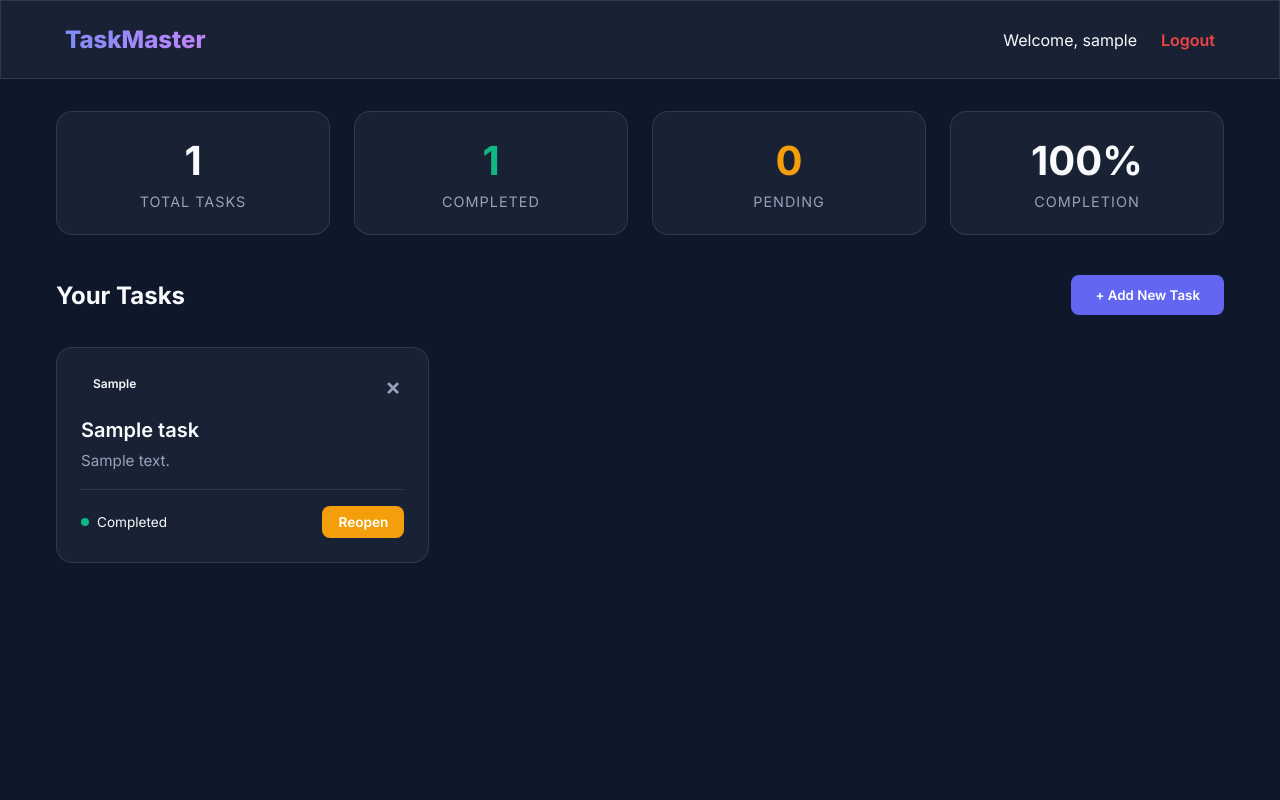
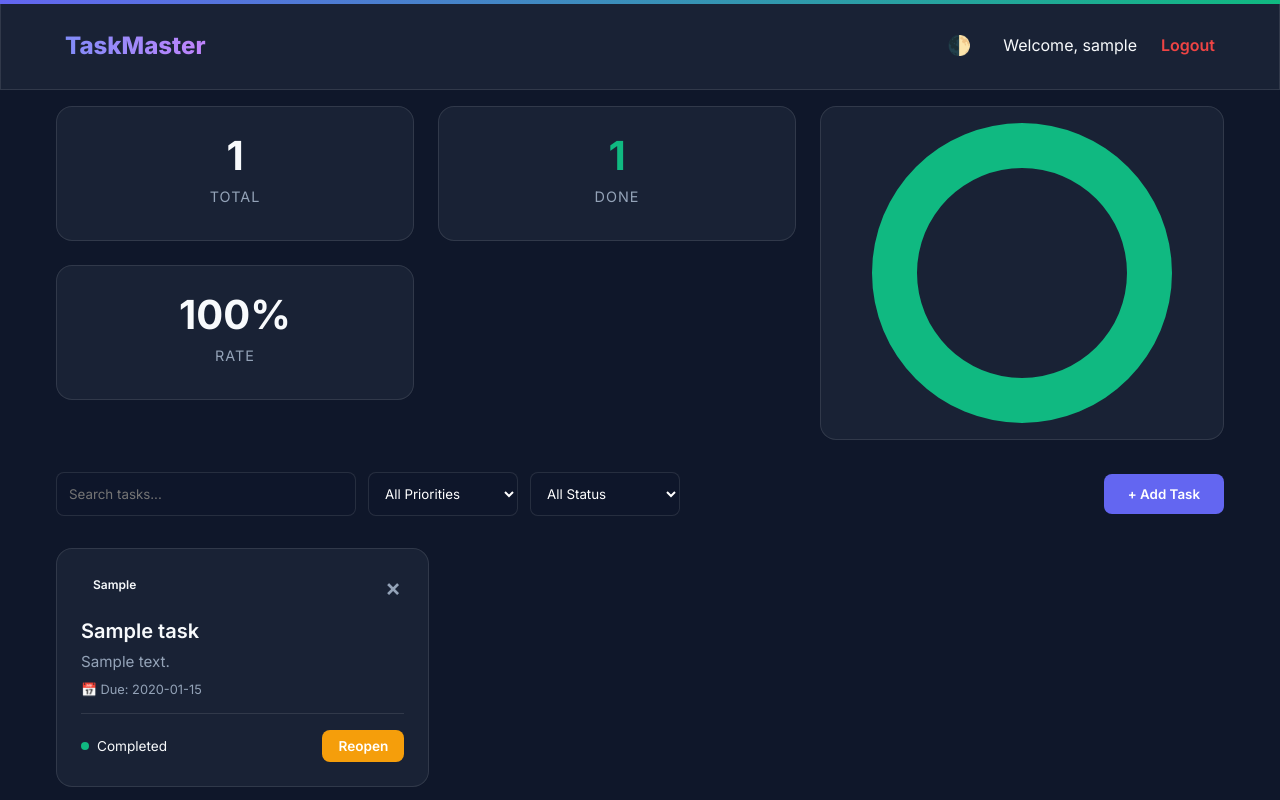
Before and after one commit to sameekshajangra/smart-task-management-system, a Flask app: page /dashboard in a window 1280 px wide. Run offline with Flask 3, Linux system fonts and the light colour scheme; a user stored in the database is signed in; tables that the repository leaves empty hold one stand-in row (values such as "Sample post"); some libraries are stand-ins or nearby versions.

Commit message:
Add outstanding features: Chart.js, Search/Filtering, Progress Bar, Due Dates, and Theme Toggle

```diff
--- a/models.py
+++ b/models.py
@@ -29,6 +29,7 @@ class Task(db.Model):
     priority = db.Column(db.String(20), default='Medium') # Options: Low, Medium, High
     status = db.Column(db.String(20), default='Pending')   # Options: Pending, Completed
     created_at = db.Column(db.DateTime, default=datetime.utcnow)
+    due_date = db.Column(db.Date, nullable=True)
 
     # Foreign Key linking to the User who owns the task
     user_id = db.Column(db.Integer, db.ForeignKey('users.id'), nullable=False)
@@ -42,5 +43,6 @@ class Task(db.Model):
             'priority': self.priority,
             'status': self.status,
             'created_at': self.created_at.isoformat(),
+            'due_date': self.due_date.isoformat() if self.due_date else None,
             'user_id': self.user_id
         }
--- a/routes/tasks.py
+++ b/routes/tasks.py
@@ -38,10 +38,15 @@ def add_task():
         return jsonify({'error': 'Title is required'}), 400
 
     try:
+        due_date = None
+        if data.get('due_date'):
+            due_date = datetime.strptime(data.get('due_date'), '%Y-%m-%d').date()
+
         new_task = Task(
             title=data.get('title'),
             description=data.get('description'),
             priority=data.get('priority', 'Medium'),
+            due_date=due_date,
             status='Pending',
             user_id=current_user.id
         )
@@ -81,6 +86,12 @@ def update_task(task_id):
         task.description = data.get('description', task.description)
         task.priority = data.get('priority', task.priority)
         task.status = data.get('status', task.status)
+
+        if 'due_date' in data:
+            if data['due_date']:
+                task.due_date = datetime.strptime(data['due_date'], '%Y-%m-%d').date()
+            else:
+                task.due_date = None
 
         db.session.commit()
 
--- a/static/css/style.css
+++ b/static/css/style.css
@@ -1,7 +1,7 @@
 :root {
     --primary: #6366f1;
     --primary-hover: #4f46e5;
-    --bg-dark: #0f172a;
+    --bg: #0f172a;
     --card-bg: rgba(30, 41, 59, 0.7);
     --text-main: #f8fafc;
     --text-muted: #94a3b8;
@@ -11,18 +11,44 @@
     --danger: #ef4444;
 }
 
+[data-theme="light"] {
+    --bg: #f1f5f9;
+    --card-bg: rgba(255, 255, 255, 0.8);
+    --text-main: #0f172a;
+    --text-muted: #64748b;
+    --border: rgba(0, 0, 0, 0.1);
+}
+
 * {
     margin: 0;
     padding: 0;
     box-sizing: border-box;
     font-family: 'Inter', -apple-system, sans-serif;
+    transition: background-color 0.3s, color 0.3s;
 }
 
 body {
-    background-color: var(--bg-dark);
+    background-color: var(--bg);
     color: var(--text-main);
     min-height: 100vh;
     overflow-x: hidden;
+}
+
+/* Progress Bar */
+.progress-container {
+    width: 100%;
+    height: 4px;
+    background: transparent;
+    position: fixed;
+    top: 0;
+    z-index: 2000;
+}
+
+.progress-bar {
+    height: 100%;
+    background: linear-gradient(to right, var(--primary), var(--success));
+    width: 0%;
+    transition: width 0.5s cubic-bezier(0.4, 0, 0.2, 1);
 }
 
 .glass {
@@ -50,8 +76,15 @@ nav {
 
 .container {
     max-width: 1200px;
-    margin: 2rem auto;
+    margin: 1rem auto;
     padding: 0 1rem;
+}
+
+.dashboard-header {
+    display: flex;
+    gap: 1.5rem;
+    margin-bottom: 2rem;
+    flex-wrap: wrap;
 }
 
 /* Analytics Cards */
@@ -91,6 +124,22 @@ nav {
     justify-content: space-between;
     align-items: center;
     margin-bottom: 2rem;
+    gap: 1rem;
+    flex-wrap: wrap;
+}
+
+.filters-group {
+    display: flex;
+    gap: 0.75rem;
+    flex: 1;
+}
+
+.filters-group input {
+    max-width: 300px;
+}
+
+.filters-group select {
+    max-width: 150px;
 }
 
 /* Buttons and Actions */
--- a/static/js/main.js
+++ b/static/js/main.js
@@ -1,86 +1,92 @@
 /**
- * Task Management System - Frontend Logic
- * Handles real-time updates via WebSockets, REST API interactions,
- * and dynamic DOM manipulation.
+ * Task Management System - Advanced Frontend Logic
  */
 
-// Initialize Socket.IO client
 const socket = io();
+let allTasks = [];
+let taskChart = null;
 
-// Join a private room based on the user's ID to receive targeted updates
 socket.on('connect', () => {
-    console.log('Successfully connected to WebSocket server.');
+    console.log('WebSocket connected.');
     socket.emit('join', { user_id: userId });
 });
 
-/**
- * Listener for 'task_updated' events.
- * This ensures that if the user has multiple tabs open, or if a task is updated
- * by a background process, the UI stays in sync without a manual refresh.
- */
 socket.on('task_updated', (data) => {
-    console.log('Real-time notification received:', data);
-    // Refresh both the task list and the analytics summary
     fetchTasks();
     fetchAnalytics();
-
-    // Provide visual feedback to the user
-    showNotification(`Task ${data.action} successfully!`);
+    showNotification(`Task ${data.action}!`);
 });
 
-// Cache frequently used DOM elements
 const taskList = document.getElementById('task-list');
 const taskForm = document.getElementById('taskForm');
 const modal = document.getElementById('taskModal');
 
-// Initial load: Fetch data when the DOM is fully ready
 document.addEventListener('DOMContentLoaded', () => {
     fetchTasks();
     fetchAnalytics();
+    initChart();
 });
 
-/**
- * Fetches all tasks for the current user from the REST API.
- */
+// Theme Toggling
+function toggleTheme() {
+    const html = document.documentElement;
+    const current = html.getAttribute('data-theme');
+    const target = current === 'dark' ? 'light' : 'dark';
+    html.setAttribute('data-theme', target);
+    localStorage.setItem('theme', target);
+}
+
+// Fetch and Analytics
 async function fetchTasks() {
     try {
         const response = await fetch('/api/tasks');
-        if (!response.ok) throw new Error('Failed to fetch tasks');
-        const tasks = await response.json();
-        renderTasks(tasks);
+        allTasks = await response.json();
+        filterTasks(); // Initial render with current filters
     } catch (error) {
-        console.error('API Error (fetchTasks):', error);
+        console.error('Error:', error);
     }
 }
 
-/**
- * Fetches analytics summary (Total, Completed, Pending, %) from the Analytics Module.
- */
 async function fetchAnalytics() {
     try {
         const response = await fetch('/api/analytics');
-        if (!response.ok) throw new Error('Failed to fetch analytics');
         const stats = await response.json();
 
-        // Update the dashboard cards with animated or static text
         document.getElementById('total-tasks').innerText = stats.total_tasks;
         document.getElementById('completed-tasks').innerText = stats.completed_tasks;
-        document.getElementById('pending-tasks').innerText = stats.pending_tasks;
         document.getElementById('completion-rate').innerText = `${stats.completion_percentage}%`;
+
+        // Update Progress Bar
+        document.getElementById('global-progress').style.width = `${stats.completion_percentage}%`;
+
+        // Update Chart
+        updateChart(stats.completed_tasks, stats.pending_tasks);
     } catch (error) {
-        console.error('API Error (fetchAnalytics):', error);
+        console.error('Error:', error);
     }
 }
 
-/**
- * Dynamically builds and renders task cards into the grid.
- * @param {Array} tasks - List of task objects from the API.
- */
+// Filtering and Search
+function filterTasks() {
+    const search = document.getElementById('searchInput').value.toLowerCase();
+    const priority = document.getElementById('filterPriority').value;
+    const status = document.getElementById('filterStatus').value;
+
+    const filtered = allTasks.filter(task => {
+        const matchSearch = task.title.toLowerCase().includes(search) ||
+                            task.description.toLowerCase().includes(search);
+        const matchPriority = priority === 'All' || task.priority === priority;
+        const matchStatus = status === 'All' || task.status === status;
+        return matchSearch && matchPriority && matchStatus;
+    });
+
+    renderTasks(filtered);
+}
+
 function renderTasks(tasks) {
     taskList.innerHTML = '';
-
     if (tasks.length === 0) {
-        taskList.innerHTML = '<p style="text-align: center; color: var(--text-muted); grid-column: 1/-1;">No tasks found. Click "+ Add New Task" to get started!</p>';
+        taskList.innerHTML = '<p class="text-muted" style="grid-column: 1/-1; text-align: center;">No tasks match your criteria.</p>';
         return;
     }
 
@@ -90,11 +96,12 @@ function renderTasks(tasks) {
         card.innerHTML = `
             <div class="task-header">
                 <span class="priority-badge priority-${task.priority}">${task.priority}</span>
-                <button onclick="deleteTask(${task.id})" class="delete-btn" title="Delete Task">&times;</button>
+                <button onclick="deleteTask(${task.id})" class="delete-btn">&times;</button>
             </div>
             <div class="task-body">
                 <h3 class="task-title">${task.title}</h3>
-                <p class="task-desc">${task.description || '<i>No description provided.</i>'}</p>
+                <p class="task-desc">${task.description || ''}</p>
+                ${task.due_date ? `<p style="font-size: 0.8rem; margin-top: 0.5rem; color: var(--text-muted);">📅 Due: ${task.due_date}</p>` : ''}
             </div>
             <div class="task-footer">
                 <div class="status-indicator status-${task.status}">
@@ -103,7 +110,7 @@ function renderTasks(tasks) {
                 </div>
                 <div class="actions">
                     ${task.status === 'Pending' ?
-                        `<button onclick="updateTaskStatus(${task.id}, 'Completed')" class="btn-success">Mark Done</button>` :
+                        `<button onclick="updateTaskStatus(${task.id}, 'Completed')" class="btn-success">Done</button>` :
                         `<button onclick="updateTaskStatus(${task.id}, 'Pending')" class="btn-pending">Reopen</button>`
                     }
                 </div>
@@ -113,43 +120,59 @@ function renderTasks(tasks) {
     });
 }
 
-/**
- * Submits the Add Task form data to the server.
- */
+// Chart Logic
+function initChart() {
+    const ctx = document.getElementById('taskChart').getContext('2d');
+    taskChart = new Chart(ctx, {
+        type: 'doughnut',
+        data: {
+            labels: ['Completed', 'Pending'],
+            datasets: [{
+                data: [0, 0],
+                backgroundColor: ['#10b981', '#f59e0b'],
+                borderWidth: 0
+            }]
+        },
+        options: {
+            responsive: true,
+            maintainAspectRatio: false,
+            plugins: { legend: { display: false } },
+            cutout: '70%'
+        }
+    });
+}
+
+function updateChart(completed, pending) {
+    if (!taskChart) return;
+    taskChart.data.datasets[0].data = [completed, pending];
+    taskChart.update();
+}
+
+// CRUD Operations
 taskForm.addEventListener('submit', async (e) => {
     e.preventDefault();
     const data = {
         title: document.getElementById('taskTitle').value,
         description: document.getElementById('taskDesc').value,
-        priority: document.getElementById('taskPriority').value
+        priority: document.getElementById('taskPriority').value,
+        due_date: document.getElementById('taskDueDate').value
     };
 
-    try {
     const response = await fetch('/api/tasks', {
         method: 'POST',
         headers: { 'Content-Type': 'application/json' },
         body: JSON.stringify(data)
     });
+
     if (response.ok) {
         closeModal();
         taskForm.reset();
-            // Note: WebSocket will also trigger a refresh, but we do it here for immediate feedback
         fetchTasks();
         fetchAnalytics();
-        } else {
-            const err = await response.json();
-            alert(`Error: ${err.error}`);
-        }
-    } catch (error) {
-        console.error('Submit Error:', error);
     }
 });
 
-/**
- * Updates the status of a task (e.g., Pending -> Completed).
- */
 async function updateTaskStatus(id, newStatus) {
-    try {
     const response = await fetch(`/api/tasks/${id}`, {
         method: 'PUT',
         headers: { 'Content-Type': 'application/json' },
@@ -159,55 +182,32 @@ async function updateTaskStatus(id, newStatus) {
         fetchTasks();
         fetchAnalytics();
     }
-    } catch (error) {
-        console.error('Update Error:', error);
-    }
 }
 
-/**
- * Deletes a task after user confirmation.
- */
 async function deleteTask(id) {
-    if (!confirm('Are you sure you want to permanently delete this task?')) return;
-    try {
-        const response = await fetch(`/api/tasks/${id}`, {
-            method: 'DELETE'
-        });
+    if (!confirm('Delete this task?')) return;
+    const response = await fetch(`/api/tasks/${id}`, { method: 'DELETE' });
     if (response.ok) {
         fetchTasks();
         fetchAnalytics();
     }
-    } catch (error) {
-        console.error('Delete Error:', error);
-    }
 }
 
-// UI Modal Handlers
-function openModal() {
-    modal.style.display = 'flex';
-}
+function openModal() { modal.style.display = 'flex'; }
+function closeModal() { modal.style.display = 'none'; }
 
-function closeModal() {
-    modal.style.display = 'none';
-}
-
-/**
- * Displays a temporary toast notification.
- */
-function showNotification(message) {
-    const flashDiv = document.createElement('div');
-    flashDiv.className = 'flash flash-success';
-    flashDiv.innerText = message;
-    flashDiv.style.position = 'fixed';
-    flashDiv.style.top = '20px';
-    flashDiv.style.right = '20px';
-    flashDiv.style.zIndex = '3000';
-    document.body.appendChild(flashDiv);
-
-    // Smoothly remove after 3 seconds
+function showNotification(msg) {
+    const div = document.createElement('div');
+    div.className = 'flash flash-success';
+    div.innerText = msg;
+    div.style.position = 'fixed';
+    div.style.top = '20px';
+    div.style.right = '20px';
+    div.style.zIndex = '3000';
+    document.body.appendChild(div);
     setTimeout(() => {
-        flashDiv.style.opacity = '0';
-        flashDiv.style.transition = 'opacity 0.5s ease';
-        setTimeout(() => flashDiv.remove(), 500);
+        div.style.opacity = '0';
+        div.style.transition = 'opacity 0.5s';
+        setTimeout(() => div.remove(), 500);
     }, 3000);
 }
--- a/templates/dashboard.html
+++ b/templates/dashboard.html
@@ -1,5 +1,5 @@
 <!DOCTYPE html>
-<html lang="en">
+<html lang="en" data-theme="dark">
 <head>
     <meta charset="UTF-8">
     <meta name="viewport" content="width=device-width, initial-scale=1.0">
@@ -7,11 +7,18 @@
     <link rel="stylesheet" href="{{ url_for('static', filename='css/style.css') }}">
     <link href="https://fonts.googleapis.com/css2?family=Inter:wght@400;600;700;800&display=swap" rel="stylesheet">
     <script src="https://cdnjs.cloudflare.com/ajax/libs/socket.io/4.0.1/socket.io.js"></script>
+    <script src="https://cdn.jsdelivr.net/npm/chart.js"></script>
 </head>
 <body>
-    <nav class="glass" style="border-radius: 0; margin-bottom: 2rem;">
+    <!-- Top Progress Bar -->
+    <div class="progress-container">
+        <div class="progress-bar" id="global-progress"></div>
+    </div>
+
+    <nav class="glass" style="border-radius: 0; margin-bottom: 1rem;">
         <div class="logo">TaskMaster</div>
         <div style="display: flex; align-items: center; gap: 1.5rem;">
+            <button onclick="toggleTheme()" id="theme-toggle" style="background: transparent; font-size: 1.2rem; padding: 0.5rem;">🌓</button>
             <span>Welcome, {{ current_user.username }}</span>
             <a href="{{ url_for('auth.logout') }}" style="color: var(--danger); text-decoration: none; font-weight: 600;">Logout</a>
         </div>
@@ -19,29 +26,44 @@
 
     <div class="container">
         <!-- Analytics Section -->
-        <div class="analytics-grid" id="analytics-container">
+        <div class="dashboard-header">
+            <div class="analytics-grid" id="analytics-container" style="flex: 2;">
                 <div class="glass stat-card">
                     <div class="stat-value" id="total-tasks">0</div>
-                <div class="stat-label">Total Tasks</div>
+                    <div class="stat-label">Total</div>
                 </div>
                 <div class="glass stat-card">
                     <div class="stat-value" id="completed-tasks" style="color: var(--success);">0</div>
-                <div class="stat-label">Completed</div>
-            </div>
-            <div class="glass stat-card">
-                <div class="stat-value" id="pending-tasks" style="color: var(--pending);">0</div>
-                <div class="stat-label">Pending</div>
+                    <div class="stat-label">Done</div>
                 </div>
                 <div class="glass stat-card">
                     <div class="stat-value" id="completion-rate">0%</div>
-                <div class="stat-label">Completion</div>
+                    <div class="stat-label">Rate</div>
+                </div>
+            </div>
+            <!-- Chart Section -->
+            <div class="glass stat-card" style="flex: 1; min-height: 200px; display: flex; align-items: center; justify-content: center; padding: 1rem;">
+                <canvas id="taskChart"></canvas>
             </div>
         </div>
 
         <!-- Task Controls -->
         <div class="task-controls">
-            <h2>Your Tasks</h2>
-            <button onclick="openModal()">+ Add New Task</button>
+            <div class="filters-group">
+                <input type="text" id="searchInput" placeholder="Search tasks..." oninput="filterTasks()">
+                <select id="filterPriority" onchange="filterTasks()">
+                    <option value="All">All Priorities</option>
+                    <option value="High">High</option>
+                    <option value="Medium">Medium</option>
+                    <option value="Low">Low</option>
+                </select>
+                <select id="filterStatus" onchange="filterTasks()">
+                    <option value="All">All Status</option>
+                    <option value="Pending">Pending</option>
+                    <option value="Completed">Completed</option>
+                </select>
+            </div>
+            <button onclick="openModal()">+ Add Task</button>
         </div>
 
         <!-- Task Grid -->
@@ -61,8 +83,9 @@
                 </div>
                 <div class="form-group">
                     <label>Description</label>
-                    <textarea id="taskDesc" rows="3" placeholder="Add more details..."></textarea>
+                    <textarea id="taskDesc" rows="2" placeholder="Add more details..."></textarea>
                 </div>
+                <div style="display: grid; grid-template-columns: 1fr 1fr; gap: 1rem;">
                     <div class="form-group">
                         <label>Priority</label>
                         <select id="taskPriority">
@@ -70,6 +93,11 @@
                             <option value="Medium" selected>Medium</option>
                             <option value="High">High</option>
                         </select>
+                    </div>
+                    <div class="form-group">
+                        <label>Due Date</label>
+                        <input type="date" id="taskDueDate">
+                    </div>
                 </div>
                 <div style="display: flex; gap: 1rem; margin-top: 2rem;">
                     <button type="submit" style="flex: 1;">Create Task</button>
```
Lines whose indentation alone changed are shown as unchanged.
